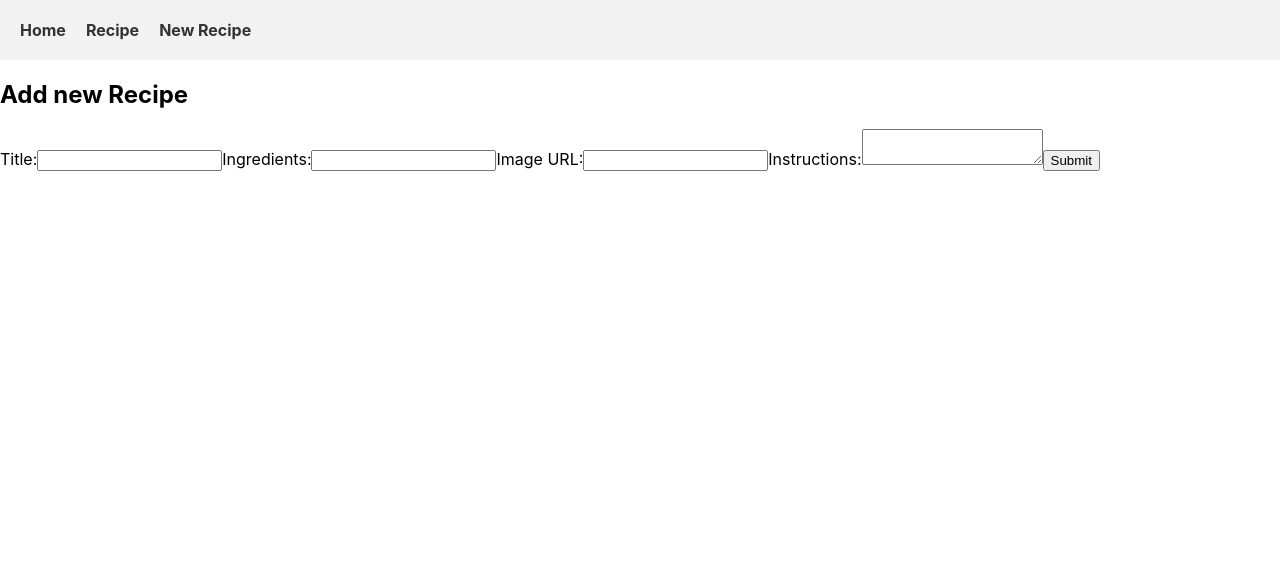
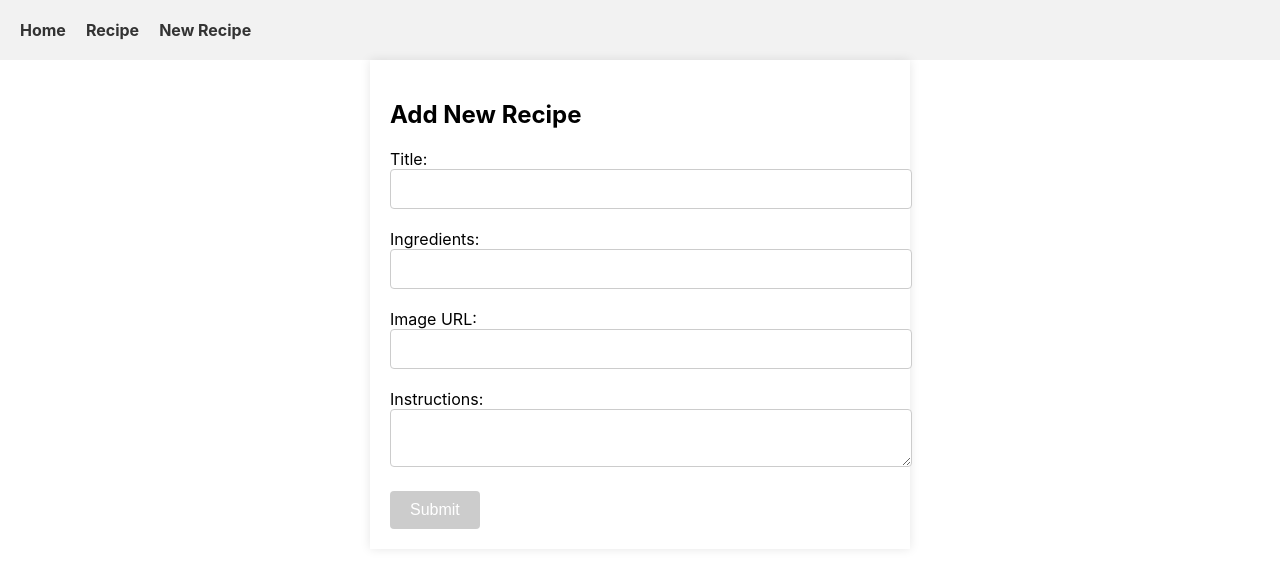
Before and after one commit to kelvinacosta/phase2-fontend, a React (Create React App) app: page /recipes/new in a window 1280 px wide. Shown: the top 568 px of the page. Built offline with nearby package versions, Linux system fonts and the light colour scheme.

Commit message:
adds form css file

```diff
--- a/src/components/RecipeDetails.js
+++ b/src/components/RecipeDetails.js
@@ -21,9 +21,12 @@ function RecipeDetails() {
 
   const { title, ingredients, instructions, image } = recipe;
 
-  const mapIngredients = ingredients.map((ingredient, index) => (
-    <li key={index}>{ingredient}</li>
-  ));
+  let mapIngredients = null;
+  if (Array.isArray(ingredients)) {
+    mapIngredients = ingredients.map((ingredient, index) => (
+      <li key={index}>{ingredient}</li>
+    ));
+  }
 
   return (
     <div className="recipe-details">
--- a/src/components/RecipeForm.js
+++ b/src/components/RecipeForm.js
@@ -1,4 +1,5 @@
 import React, { useState } from "react";
+import '../form.css';
 
 function RecipeForm() {
   const [title, setTitle] = useState("");
@@ -15,7 +16,7 @@ function RecipeForm() {
       instructions,
       image
     };
-    //console.log(title)
+
     fetch("https://backend-phase-2-project-2ll9.onrender.com/recipes", {
       method: "POST",
       headers: {
@@ -37,41 +38,51 @@ function RecipeForm() {
   };
 
   return (
-    <div>
-      <h2>Add new Recipe</h2>
+    <div className="recipe-form-container">
+      <h2 className="recipe-form-title">Add New Recipe</h2>
       <form onSubmit={handleSubmit}>
-        <label>
+        <label className="recipe-form-label">
           Title:
           <input
             type="text"
             value={title}
             onChange={(e) => setTitle(e.target.value)}
+            className="recipe-form-input"
           />
         </label>
-        <label>
+        <label className="recipe-form-label">
           Ingredients:
           <input
             type="text"
             value={ingredients}
             onChange={(e) => setIngredients(e.target.value)}
+            className="recipe-form-input"
           />
         </label>
-        <label>
+        <label className="recipe-form-label">
           Image URL:
           <input
             type="text"
             value={image}
             onChange={(e) => setImage(e.target.value)}
+            className="recipe-form-input"
           />
         </label>
-        <label>
+        <label className="recipe-form-label">
           Instructions:
           <textarea
             value={instructions}
             onChange={(e) => setInstructions(e.target.value)}
+            className="recipe-form-textarea"
           />
         </label>
-        <button type="submit">Submit</button>
+        <button
+          type="submit"
+          className="recipe-form-submit"
+          disabled={!title || !ingredients || !instructions || !image}
+        >
+          Submit
+        </button>
       </form>
     </div>
   );
--- /dev/null
+++ b/src/form.css
@@ -0,0 +1,56 @@
+.recipe-form-container {
+    max-width: 500px;
+    margin: 0 auto;
+    padding: 20px;
+    background-color: #fff;
+    box-shadow: 0 0 10px rgba(0, 0, 0, 0.1);
+  }
+
+  .recipe-form-title {
+    font-size: 24px;
+    font-weight: bold;
+    margin-bottom: 20px;
+  }
+
+  .recipe-form-label {
+    display: block;
+    font-size: 16px;
+    margin-bottom: 5px;
+  }
+
+  .recipe-form-input {
+    width: 100%;
+    padding: 10px;
+    font-size: 16px;
+    border: 1px solid #ccc;
+    border-radius: 4px;
+    margin-bottom: 15px;
+  }
+
+  .recipe-form-textarea {
+    width: 100%;
+    padding: 10px;
+    font-size: 16px;
+    border: 1px solid #ccc;
+    border-radius: 4px;
+    margin-bottom: 15px;
+  }
+
+  .recipe-form-submit {
+    background-color: #4caf50;
+    color: #fff;
+    border: none;
+    padding: 10px 20px;
+    font-size: 16px;
+    border-radius: 4px;
+    cursor: pointer;
+  }
+
+  .recipe-form-submit:hover {
+    background-color: #45a049;
+  }
+
+  .recipe-form-submit:disabled {
+    background-color: #ccc;
+    cursor: not-allowed;
+  }
```
